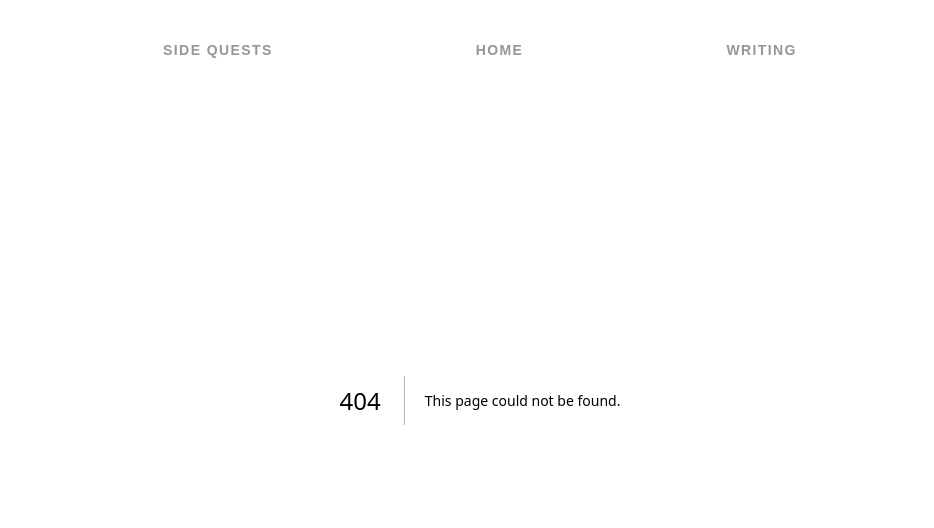
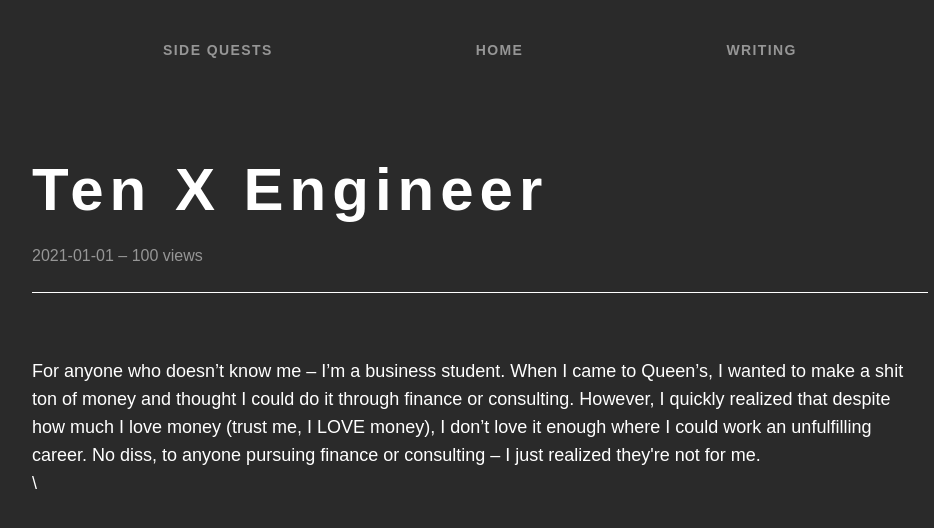
Before and after one commit to Evan-Ferreira/personal-website-2.0, a Next.js app: page /writing/ten-x-engineer in a window 1280 px wide. Before the commit this address had no page. Shown: the top 528 px of the page, without its empty margins (160-1094 px from the left). Built offline with nearby package versions, Linux system fonts and the light colour scheme; a web font is replaced by a local one.

Commit message:
[wip] boilerplate for engineer article

```diff
--- a/src/app/writing/page.tsx
+++ b/src/app/writing/page.tsx
@@ -1,4 +1,5 @@
 import React from 'react';
+import Article from '../_components/Article';
 
 const page = () => {
     return (
@@ -9,7 +10,15 @@ const page = () => {
                     WRITING
                 </h1>
             </div>
-            <div className="grid lg:grid-cols-2 grid-cols-1 gap-16"></div>
+            <div className="grid lg:grid-cols-2 grid-cols-1 gap-16">
+                <Article
+                    title="Journey to Becoming a 10x Engineer"
+                    description="A living document outlining what I've used, the steps I've taken, and what I've learned to become a better engineer."
+                    link="/writing/ten-x-engineer"
+                    imagePath="/deer-journal.JPG"
+                    date="2025-05-17"
+                />
+            </div>
         </div>
     );
 };
--- /dev/null
+++ b/src/app/writing/ten-x-engineer/page.tsx
@@ -0,0 +1,22 @@
+import React from 'react';
+import Template from '../../_components/writing/template';
+import P from '@/app/_components/writing/p';
+
+const Article = () => {
+    return (
+        <Template title="Ten X Engineer" date="2021-01-01" views={100}>
+            <P>
+                For anyone who doesn’t know me – I’m a business student. When I
+                came to Queen’s, I wanted to make a shit ton of money and
+                thought I could do it through finance or consulting. However, I
+                quickly realized that despite how much I love money (trust me, I
+                LOVE money), I don’t love it enough where I could work an
+                unfulfilling career. No diss, to anyone pursuing finance or
+                consulting – I just realized they're not for me.
+            </P>
+            \{' '}
+        </Template>
+    );
+};
+
+export default Article;
```
Also changed, not shown: 1 other file (tests, documents, lock files or other folders).
